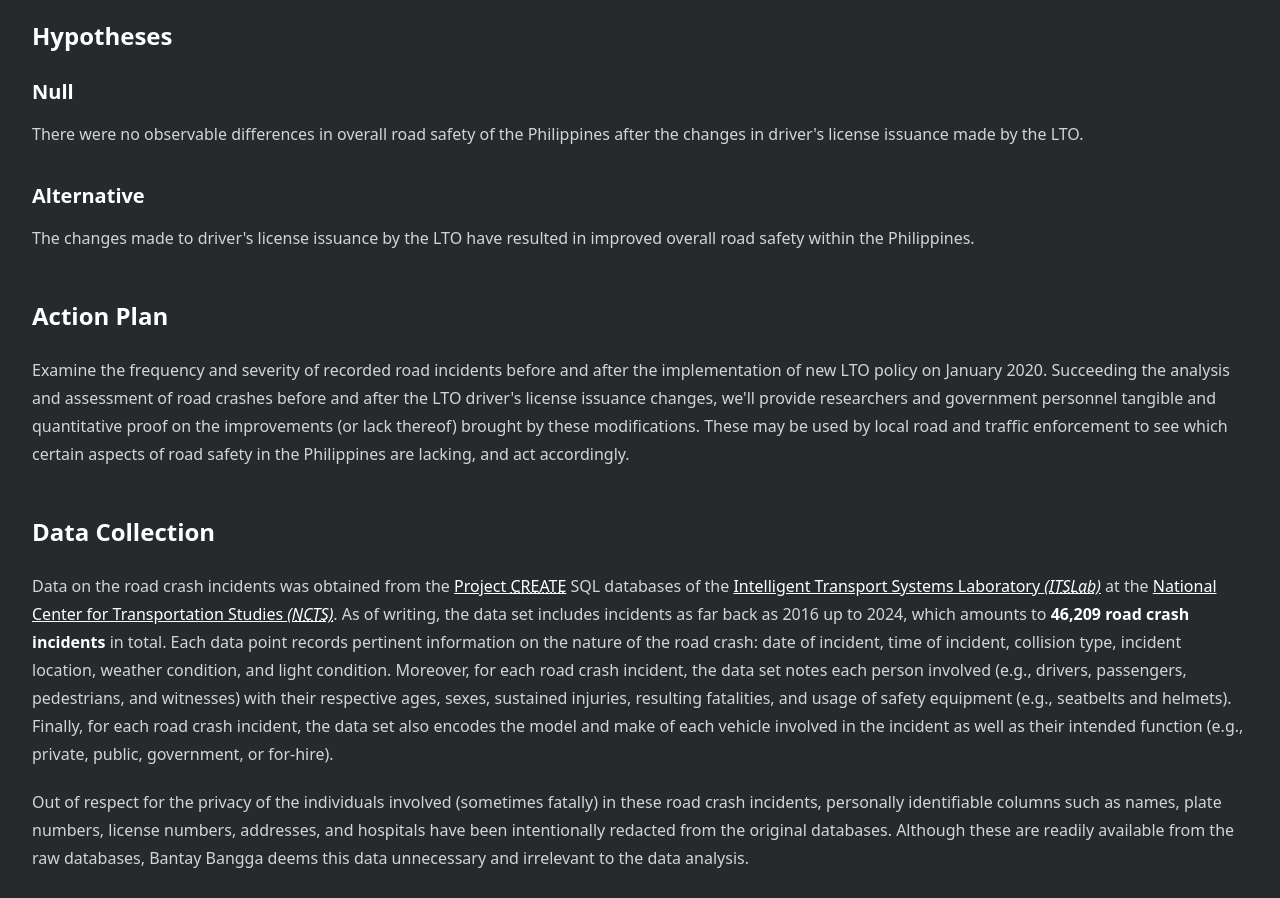
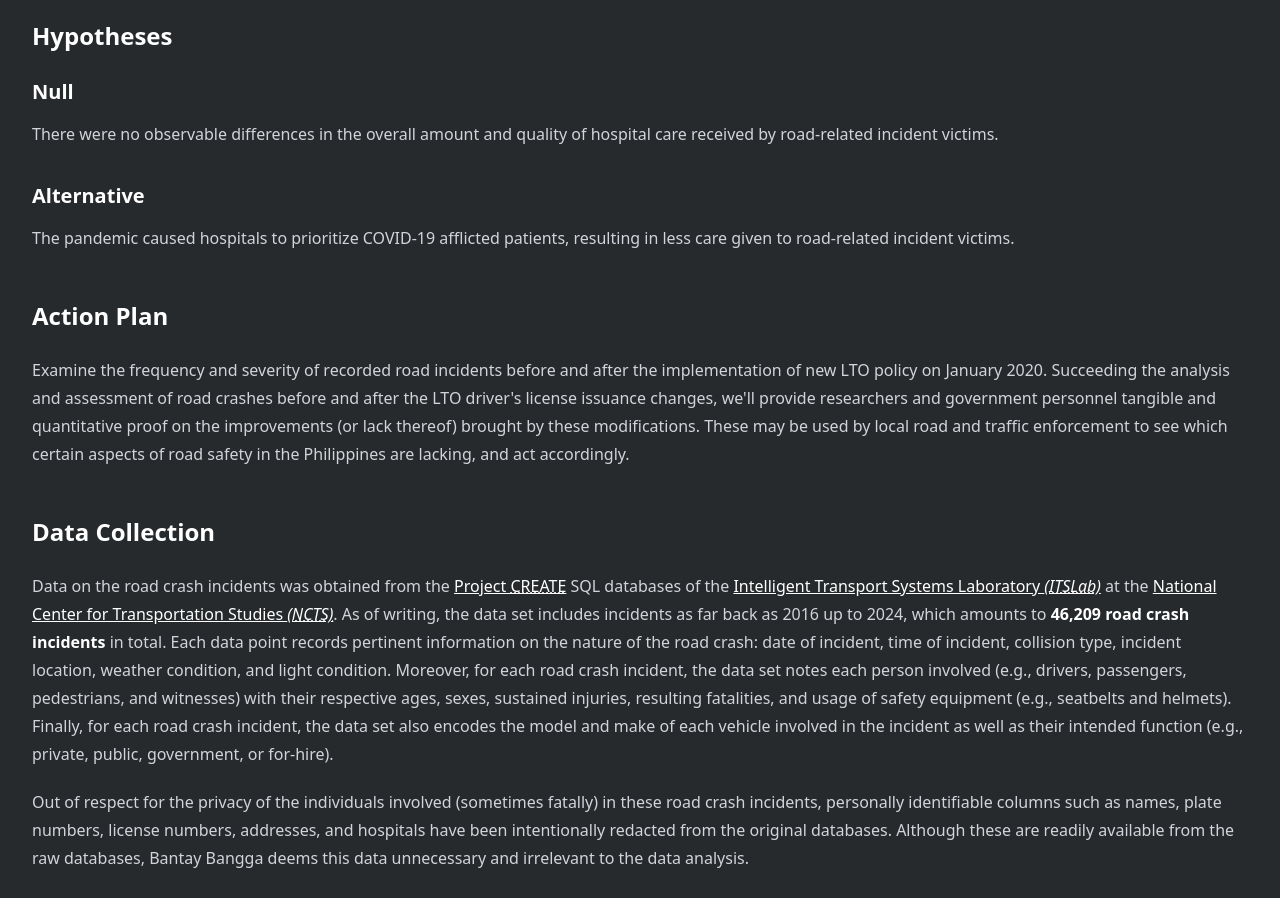
Before and after one commit to bantay-bangga/bantay-bangga.github.io, a SvelteKit app: page / in a window 1280 px wide. Shown: the part 1720-2618 px from the top of the page. Built offline with nearby package versions, Linux system fonts and the light colour scheme.

Commit message:
feat: update Hypothesese

```diff
--- a/src/routes/+page.svelte
+++ b/src/routes/+page.svelte
@@ -62,13 +62,11 @@
     <h2>Hypotheses</h2>
     <h3>Null</h3>
     <p>
-        There were no observable differences in overall road safety of the Philippines after the changes in driver's
-        license issuance made by the LTO.
+        There were no observable differences in the overall amount and quality of hospital care received by road-related incident victims.
     </p>
     <h3>Alternative</h3>
     <p>
-        The changes made to driver's license issuance by the LTO have resulted in improved overall road safety within
-        the Philippines.
+        The pandemic caused hospitals to prioritize COVID-19 afflicted patients, resulting in less care given to road-related incident victims.
     </p>
     <h2>Action Plan</h2>
     <p>
```
